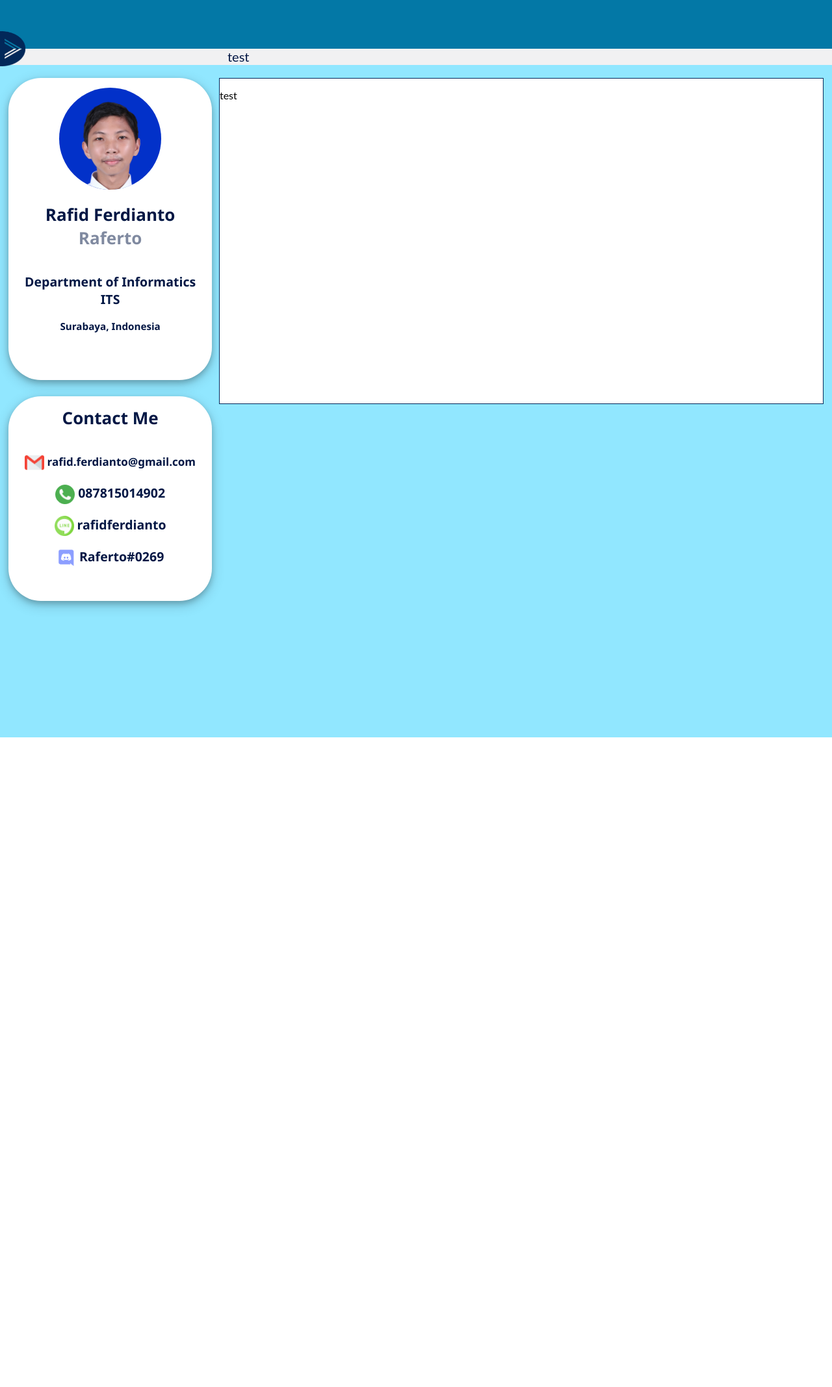
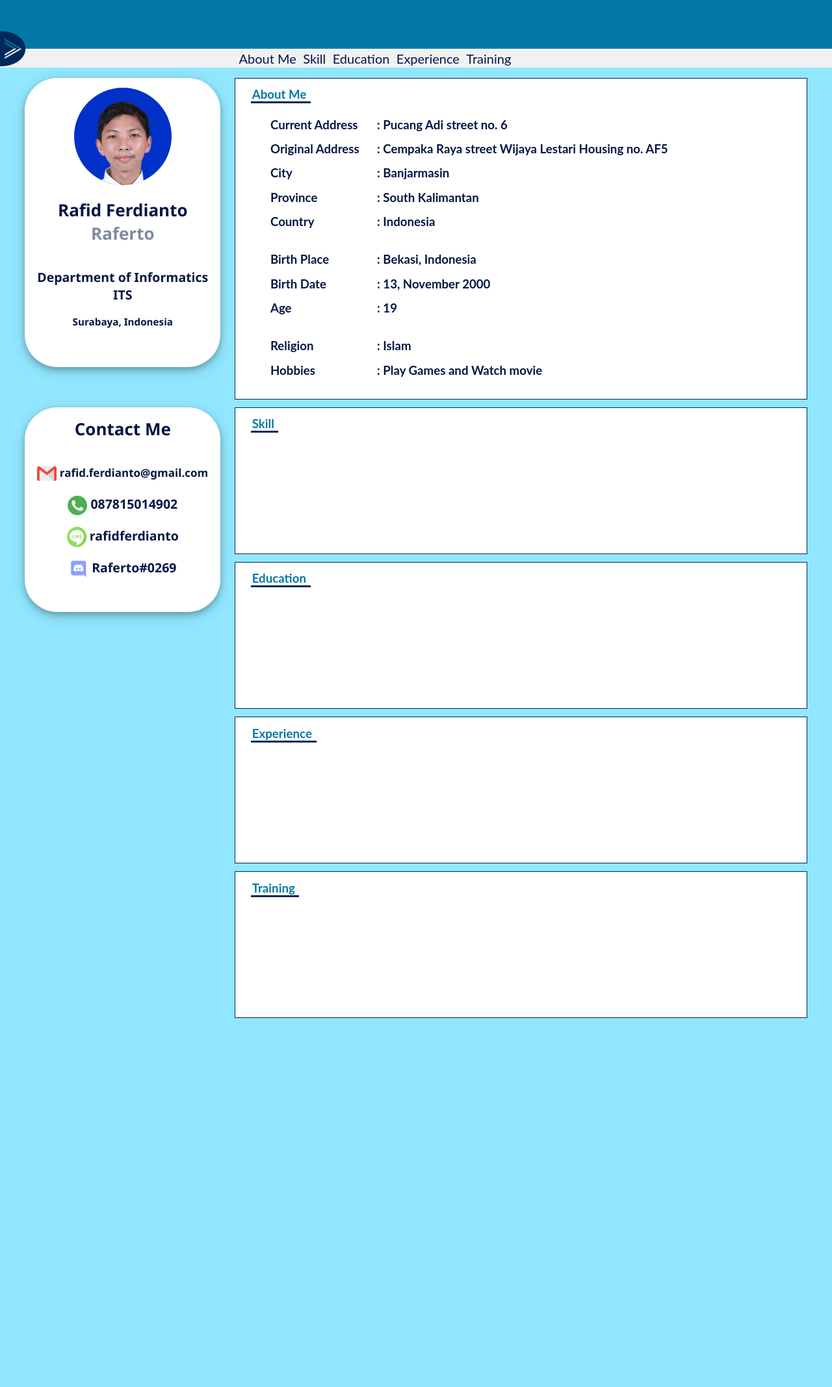
Before and after one commit to Raferto/Raferto.github.io, a PHP site: page /profile.html in a window 1280 px wide. Shown: the whole page at 65% size. Before the commit the page ends 1135 px from the top, so only its background shows below. Run offline with PHP 8.4, Linux system fonts and the light colour scheme.

Commit message:
add p.tab & p.aboutMe

```diff
--- a/quiz1/CSS/style.css
+++ b/quiz1/CSS/style.css
@@ -75,22 +75,35 @@ body {
   color: var(--txtcolor-1);
   position: fixed;
   top: 75px;
-  padding-left: 350px;
+  padding-left: 28.5%;
   font-size: 20px;
-  height: 25px;
   width: 100%;
   transition: 0.2s;
   z-index: 9;
+  overflow: auto;
+}
+
+.tab a {
+  color: var(--txtcolor-1);
+  display: inline-block;
+  text-decoration: none;
+  text-align: center;
+  padding: 2pt;
+}
+
+.tab a:hover {
+  background: linear-gradient(to top, var(--bgcolor-3) 0%, var(--bgcolor-3) 5%, var(--txtcolor-2) 15%,var(--txtcolor-2) 100%);
 }
 
 
 /* The Page */
 #article {
-  margin: 120px 1% 0 1%;
+  margin: 120px 3% 0 3%;
 }
 
 .leftBox {
   float: left;
+  display: ;
   width: 25%;
   background-color: white;
   box-shadow: 0 4px 8px 0 rgba(0, 0, 0, 0.2), 0 6px 20px 0 rgba(0, 0, 0, 0.19);
@@ -100,6 +113,7 @@ body {
   border-radius: 50px;
   margin: 0 0 25px 0;
   padding-top: 15px;
+  overflow: auto;
 }
 
 .leftBox h1,h2,h3 {
@@ -116,7 +130,27 @@ body {
 
 .rightBox {
   float: right;
+  display: inline-block;
   background-color: white;
   border: 1px solid var(--bgcolor-2);
-  width: 74%;
+  width: 71%;
+  overflow: auto;
+  margin-bottom: 1%;
+  padding: 0 0 2% 2%;
 }
+
+.rightBox h3 {
+  color: var(--bgcolor-1);
+  padding: 10pt 5pt 0pt 1pt;
+  display: inline-block;
+  border-bottom: solid var(--bgcolor-2);
+  margin-bottom: 10pt;
+}
+
+.rightBox table {
+  line-height: 25pt;
+  font-size: 14pt;
+  font-weight: bold;
+  color: var(--txtcolor-1);
+  padding-left: 20pt;
+}
--- a/quiz1/JS/script.js
+++ b/quiz1/JS/script.js
@@ -1,4 +1,4 @@
-function scrollFunction() {
+function scrollHeader() {
   if (document.body.scrollTop > 50 || document.documentElement.scrollTop > 50) {
     document.getElementById("header").style.height = "35px";
     document.getElementById("mytab").style.top = "10px";
@@ -8,3 +8,10 @@ function scrollFunction() {
     document.getElementById("mytab").style.top = "75px";
   }
 }
+
+function ClickTab() {
+  setTimeout( function () {  window.scrollTo(window.scrollX, window.scrollY - 40); }, 1);
+}
+// window.addEventListener("hashchange", function () {
+
+// });
--- a/quiz1/profile.html
+++ b/quiz1/profile.html
@@ -7,7 +7,7 @@
     </head>
 
     <body>
-        <script>window.onscroll = function() {scrollFunction()} </script>
+        <script>window.onscroll = function() {scrollHeader(),scrollTab()} </script>
 
         <div class="container">
             <img src="CSS/img/arrow.png" style="width: 5vh;height: auto">
@@ -23,21 +23,75 @@
 
         <div id="header">
             <div id= "mytab" class="tab">
-                test
+                <a href="#AboutMe" onclick="ClickTab();"> About Me </a>
+                <a href="#Skill" onclick="ClickTab();"> Skill </a>
+                <a href="#Education" onclick="ClickTab();"> Education </a>
+                <a href="#Experience" onclick="ClickTab();"> Experience </a>
+                <a href="#Training" onclick="ClickTab();"> Training </a>
             </div>
         </div>
 
         <div id="article">
-            <div class="leftBox" style="height: 450px;">
-                <img src="CSS/img/mypic.png" style="width: 50%; margin-bottom:20px; border-radius: 50%;">
+            <div class="leftBox" style="height: 430px;">
+                <img src="CSS/img/mypic.png" style="width: 150px; margin-bottom: 20px; border-radius: 50%;">
                 <h1>Rafid Ferdianto</h1>
                 <h1 style="opacity: 0.5;"> Raferto </h1><br><br>
                 <h2>Department of Informatics <br> ITS</h2><br>
                 <h3>Surabaya, Indonesia</h3>
             </div>
 
-            <div class="rightBox" style="height: 500px;">
-                <p>test</p>
+            <div id="AboutMe" class="rightBox">
+                <h3>About Me</h3>
+                <table>
+                    <tr>
+                        <td style="width: 120pt;">Current Address</td>
+                        <td>: Pucang Adi street no. 6</td>
+                    </tr>
+                    <tr>
+                        <td>Original Address</td>
+                        <td>: Cempaka Raya street Wijaya Lestari Housing no. AF5</td>
+                    </tr>
+                    <tr>
+                        <td>City</td>
+                        <td>: Banjarmasin</td>
+                    </tr>
+                    <tr>
+                        <td>Province</td>
+                        <td>: South Kalimantan</td>
+                    </tr>
+                    <tr>
+                        <td>Country</td>
+                        <td>: Indonesia</td>
+                    </tr>
+                </table><br>
+                <table>
+                    <tr>
+                        <td style="width: 120pt;">Birth Place</td>
+                        <td>: Bekasi, Indonesia</td>
+                    </tr>
+                    <tr>
+                        <td>Birth Date</td>
+                        <td>: 13, November 2000</td>
+                    </tr>
+                    <tr>
+                        <td>Age</td>
+                        <td>: 19</td>
+                    </tr>
+                </table><br>
+                <table>
+                    <tr>
+                        <td style="width: 120pt;">Religion</td>
+                        <td>: Islam</td>
+                    </tr>
+                    <tr>
+                        <td>Hobbies</td>
+                        <td>: Play Games and Watch movie</td>
+                    </tr>
+                </table>
+            </div>
+
+            <div id="Skill" class="rightBox" style="height: 200px;">
+                <h3>Skill</h3>
             </div>
 
             <div class="leftBox" style="height: 300px;">
@@ -47,6 +101,18 @@
                 <h2> <img src="CSS/img/line.png"> rafidferdianto </h2> <br>
                 <h2> <img src="CSS/img/dc.png"> Raferto#0269 </h2>
             </div>
+
+            <div id="Education" class="rightBox" style="height: 200px;">
+                <h3>Education</h3>
+            </div>
+
+            <div id="Experience" class="rightBox" style="height: 200px;">
+                <h3>Experience</h3>
+            </div>
+
+            <div id="Training" class="rightBox" style="height: 200px;">
+                <h3>Training</h3>
+            </div>
         </div>
 
 
@@ -54,7 +120,7 @@
 
 
 
-        <div style="padding:15px 15px 1000px;font-size:30px"></div>
+        <div style="padding:15px 15px 2000px;font-size:30px"></div>
     </body>
 
 </html>
```
Lines whose indentation alone changed are shown as unchanged.
